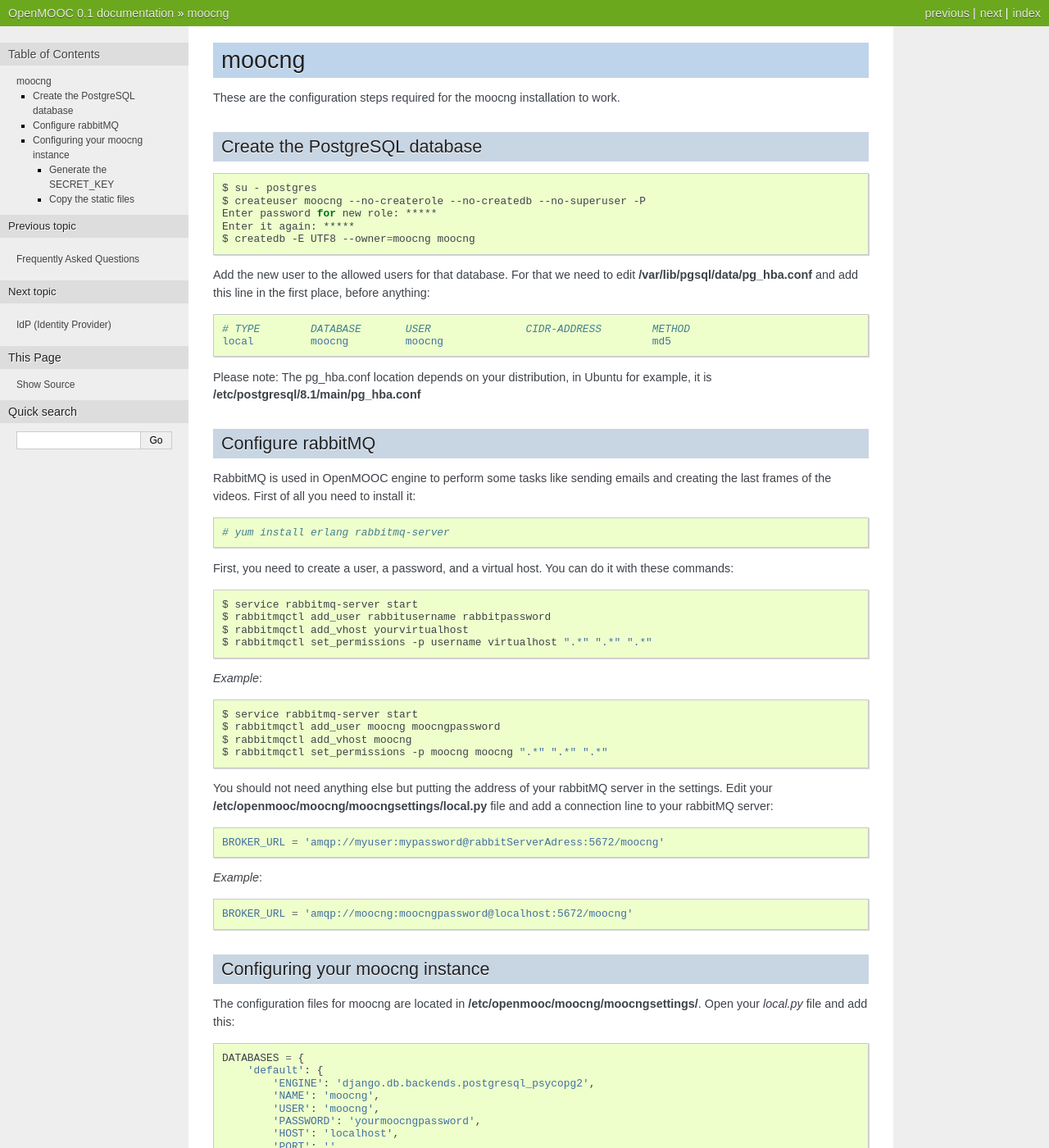
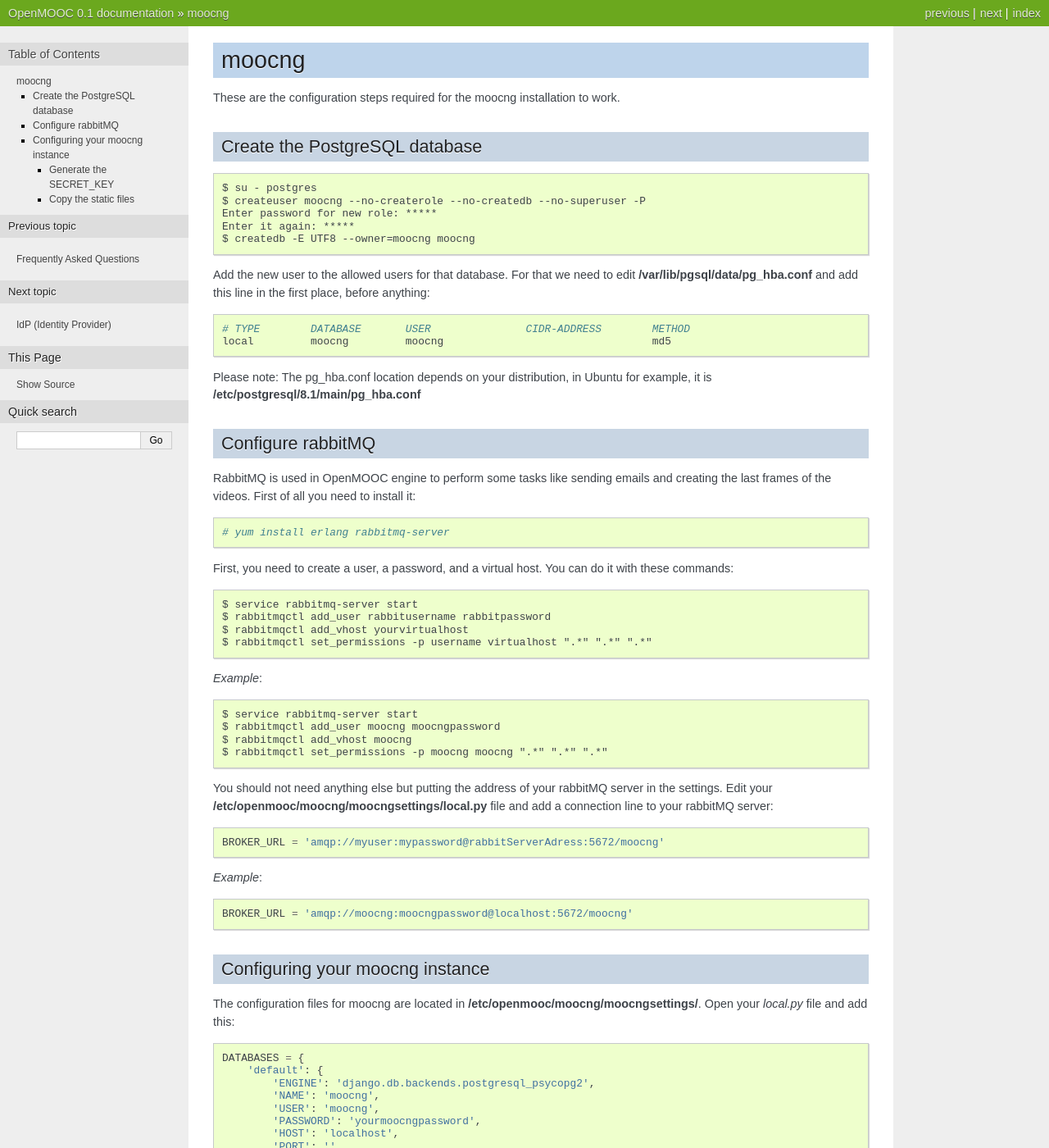
Before and after one commit to OpenMOOC/documentation, a Sphinx documentation site: the page built from source/configure/moocng.rst, in a window 1280 px wide and 1400 px high. Shown: the whole window at 82% size. Built offline with Sphinx 7.4.7, drawn with Linux system fonts in a browser that asks for light colours; some of the changed text lies outside the part shown.

Commit message:
Fix code highlighting in moocng config doc

```diff
--- a/source/configure/moocng.rst
+++ b/source/configure/moocng.rst
@@ -6,7 +6,7 @@
 Create the PostgreSQL database
 ------------------------------
 
-.. code-block:: bash
+.. code-block::
 
     $ su - postgres
     $ createuser moocng --no-createrole --no-createdb --no-superuser -P
@@ -16,7 +16,7 @@
 
 Add the new user to the allowed users for that database. For that we need to edit **/var/lib/pgsql/data/pg_hba.conf** and add this line in the first place, before anything:
 
-.. code-block:: ini
+.. code-block::
 
     # TYPE        DATABASE       USER               CIDR-ADDRESS        METHOD
     local         moocng         moocng                                 md5
@@ -28,13 +28,13 @@
 
 RabbitMQ is used in OpenMOOC engine to perform some tasks like sending emails and creating the last frames of the videos. First of all you need to install it:
 
-.. code-block:: bash
+.. code-block::
 
     # yum install erlang rabbitmq-server
 
 First, you need to create a user, a password, and a virtual host. You can do it with these commands:
 
-.. code-block:: bash
+.. code-block::
 
     $ service rabbitmq-server start
     $ rabbitmqctl add_user rabbitusername rabbitpassword
@@ -43,7 +43,7 @@
 
 *Example*:
 
-.. code-block:: bash
+.. code-block::
 
     $ service rabbitmq-server start
     $ rabbitmqctl add_user moocng moocngpassword
@@ -52,13 +52,13 @@
 
 You should not need anything else but putting the address of your rabbitMQ server in the settings. Edit your **/etc/openmooc/moocng/moocngsettings/local.py** file and add a connection line to your rabbitMQ server:
 
-.. code-block:: ini
+.. code-block:: python
 
     BROKER_URL = 'amqp://myuser:mypassword@rabbitServerAdress:5672/moocng'
 
 *Example*:
 
-.. code-block:: ini
+.. code-block:: python
 
     BROKER_URL = 'amqp://moocng:moocngpassword@localhost:5672/moocng'
 
@@ -85,7 +85,7 @@
 
 The secret key is a random string that Django uses in several places like the CSRF attack protection. It is considered a security problem if you don't change this value and leave it as the moocng default. You can generate a random value with the following command:
 
-.. code-block:: bash
+.. code-block::
 
     $ tr -c -d '0123456789abcdefghijklmnopqrstuvwxyz' </dev/urandom | dd bs=32 count=1 2>/dev/null;echo
 
@@ -102,21 +102,21 @@
 
 The default moocng static and media directories are located in:
 
-.. code-block:: bash
+.. code-block::
 
     /var/lib/openmooc/moocng/static
     /var/lib/openmooc/moocng/media
 
 To change the default directories you must edit your **/etc/openmooc/moocng/moocngsettings/local.py** and add these two settings:
 
-.. code-block:: bash
+.. code-block:: python
 
-    MEDIA_ROOT = “path/to/your/media/files/”
-    STATIC_ROOT = “path/to/your/static/files/”
+    MEDIA_ROOT = "path/to/your/media/files/"
+    STATIC_ROOT = "path/to/your/static/files/"
 
 To copy the static files we are going to use the command **moocngadmin**:
 
-.. code-block:: bash
+.. code-block::
 
     # moocngadmin collectstatic
 
@@ -124,12 +124,12 @@
 
 Sync the database and make the migrations
 
-.. code-block:: bash
+.. code-block::
 
     # moocngadmin syncdb --migrate
 
 You’re done! You should be able to run a test instance and visit it with this command:
 
-.. code-block:: bash
+.. code-block::
 
     $ moocngadmin runserver 0.0.0.0:8000
```
